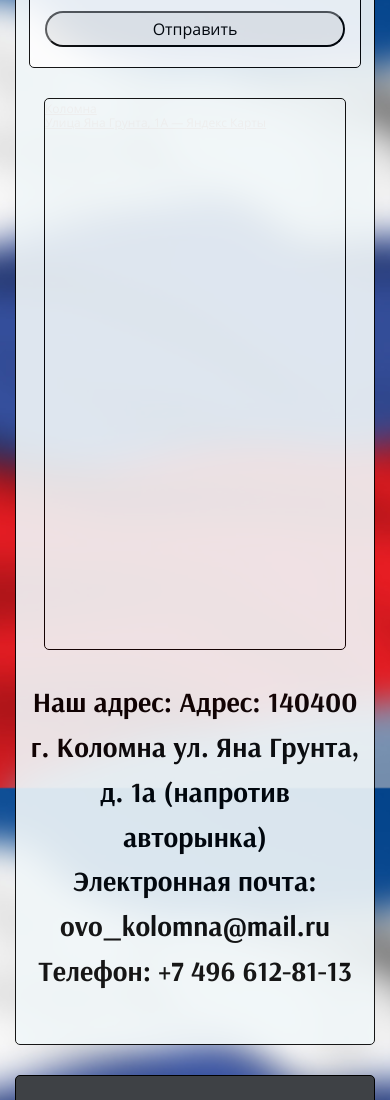
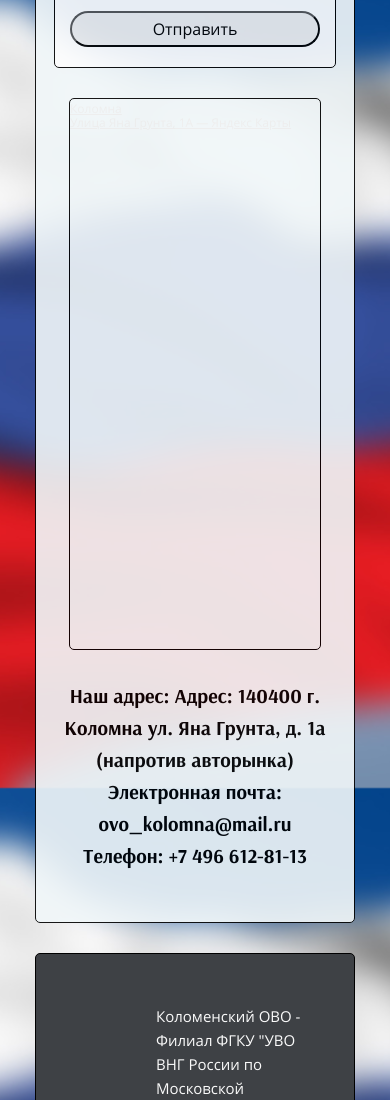
Before and after one commit to soloviyshpak/security, a plain HTML site: page feedback.html in a window 390 px wide. Shown: the part 900-2000 px from the top of the page. Drawn offline with Linux system fonts and the light colour scheme.

Commit message:
Пофикшен адаптив

```diff
--- a/css/style.css
+++ b/css/style.css
@@ -636,3 +636,19 @@ body {
     width: 300px;
   }
 }
+
+/* 400 */
+@media (max-width: 400px) {
+  .container {
+    width: 320px;
+  }
+  .feedback__form {
+    width: 250px;
+  }
+  .feedback__map {
+    width: 250px;
+  }
+  .feedback-contacts {
+    font-size: 20px;
+  }
+}
```
